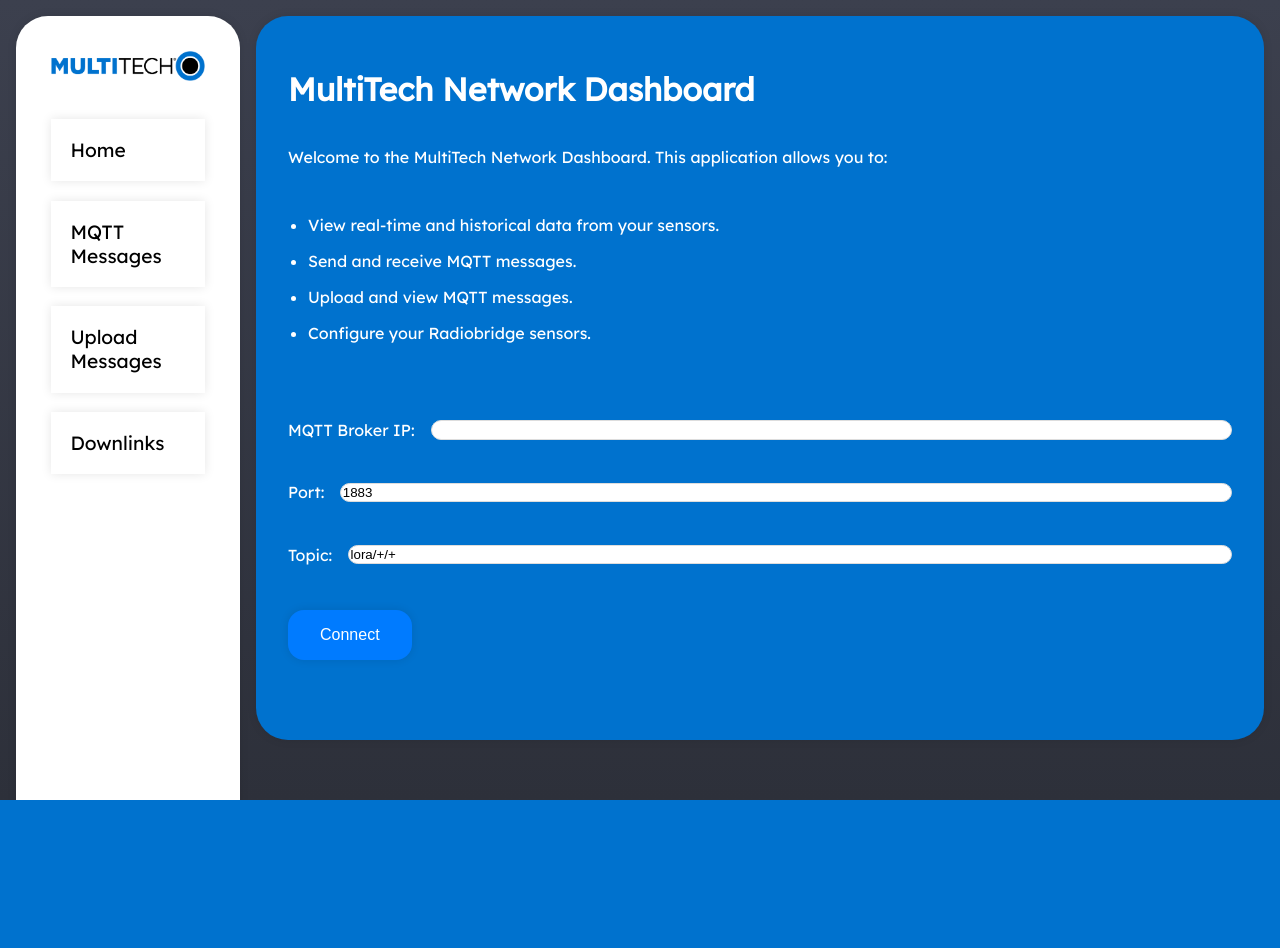
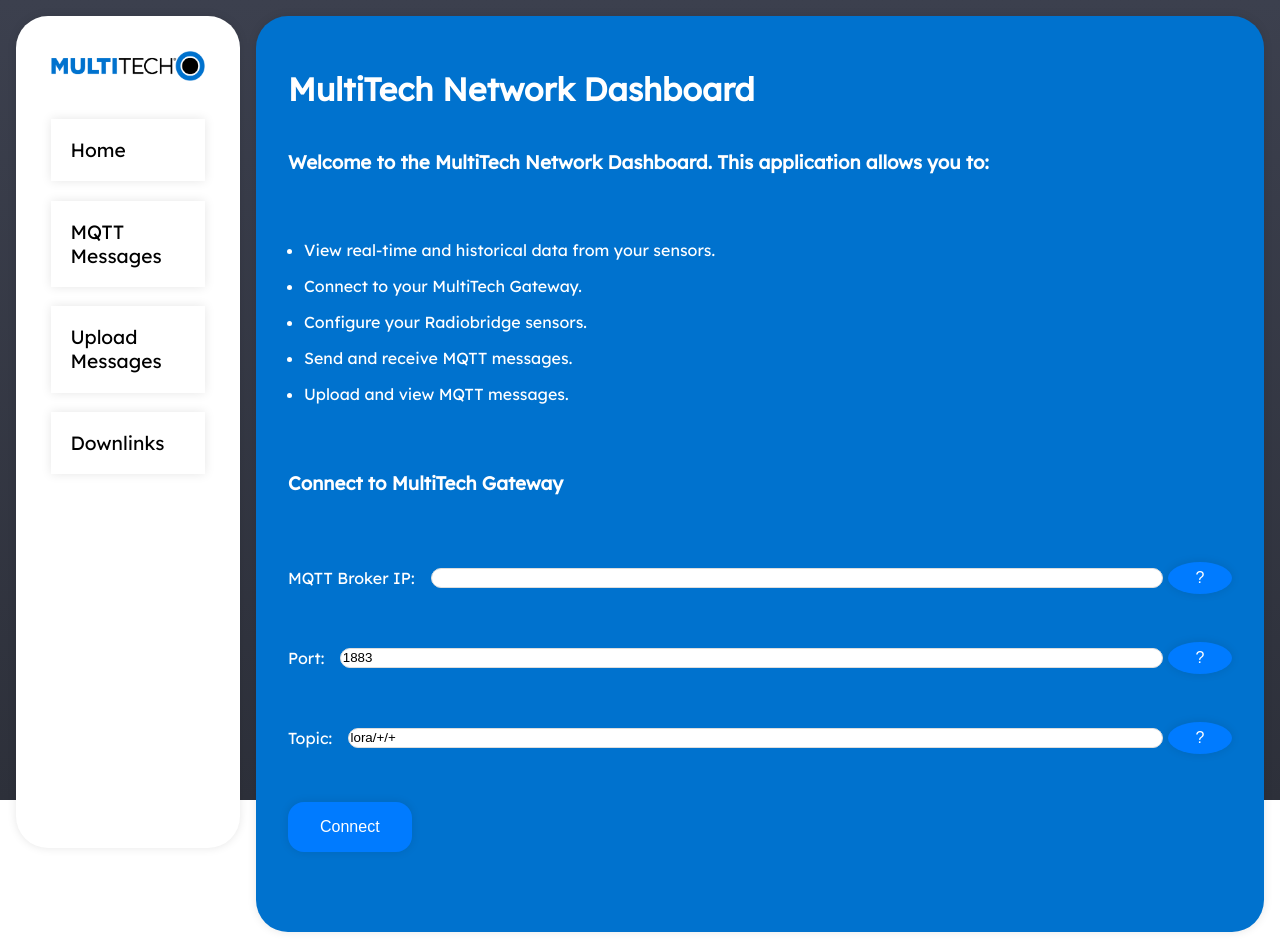
Before and after one commit to russminnie/network_dashboard, a Flask app: page / in a window 1280 px wide. Before the commit the page ends 800 px from the top, so only its background shows below. Run offline with Flask 3, Linux system fonts and the light colour scheme.

Commit message:
help for menus

```diff
--- a/static/css/index.css
+++ b/static/css/index.css
@@ -42,7 +42,7 @@
     z-index: 0;
 }
 
-h1, a, ul, li, label, p {
+h1, h3, a, ul, li, label, p {
     color: white;
 }
 
@@ -79,8 +79,8 @@
 }
 
 ul {
-    list-style-type: none;
-    padding: 0;
+    list-style-type: disc;
+    padding: 1em;"
 }
 
 li {
--- a/templates/connect_form.html
+++ b/templates/connect_form.html
@@ -1,15 +1,44 @@
+<script src="./static/js/connect_form.js"></script>
+<h3>Connect to MultiTech Gateway</h3>
 <form id="connectForm" onsubmit="connectToBroker(event)">
     <div class="form-group">
         <label for="broker">MQTT Broker IP:</label>
         <input type="text" id="broker" name="broker" required>
+        <button type="button" class="help-button" data-modal="ipHelp">?</button>
     </div>
     <div class="form-group">
         <label for="port">Port:</label>
         <input type="number" id="port" name="port" value="1883" required>
+        <button type="button" class="help-button" data-modal="portHelp">?</button>
     </div>
     <div class="form-group">
         <label for="topic">Topic:</label>
         <input type="text" id="topic" name="topic" value="lora/+/+" required>
+        <button type="button" class="help-button" data-modal="topicHelp">?</button>
     </div>
     <button type="submit">Connect</button>
 </form>
+<div id="ipHelp" class="modal">
+    <div class="modal-content">
+        <span class="close" onclick="closeHelpModal('ipHelp')">&times;</span>
+        <h2>Help - MQTT Broker IP:</h2>
+        <p class="modal_p">Enter the IP address used the access your MultiTech Gateway</p>
+        <p class="modal_p"><strong>Example:</strong> <em>192.168.2.1</em></p>
+    </div>
+</div>
+<div id="portHelp" class="modal">
+    <div class="modal-content">
+        <span class="close" onclick="closeHelpModal('portHelp')">&times;</span>
+        <h2>Help - Port</h2>
+        <p class="modal_p">Enter the port which your traffic to the MultiTech gateway will route through</p>
+        <p class="modal_p"><strong>Example:</strong> <em>1883</em></p>
+    </div>
+</div>
+<div id="topicHelp" class="modal">
+    <div class="modal-content">
+        <span class="close" onclick="closeHelpModal('topicHelp')">&times;</span>
+        <h2>Help - Topic</h2>
+        <p class="modal_p">A string which filters the messages for a connected client device</p>
+        <p class="modal_p"><strong>Example:</strong> <em>lora/+/+</em></p>
+    </div>
+</div>
--- a/templates/downlinks.html
+++ b/templates/downlinks.html
@@ -1,6 +1,6 @@
 {% extends "base.html" %}
 
-{% block title %}Downlink{% endblock %}
+{% block title %}Downlinks{% endblock %}
 
 {% block content %}
     <script src="{{ url_for('static', filename='js/downlinks.js') }}"></script>
--- a/templates/index.html
+++ b/templates/index.html
@@ -4,12 +4,13 @@
 
 {% block content %}
     <h1 class="outlined-text">MultiTech Network Dashboard</h1>
-    <p class="welcome-text">Welcome to the MultiTech Network Dashboard. This application allows you to:</p>
-    <ul class="welcome-text" style="list-style-type: disc; padding-left: 20px;">
+    <h3 class="welcome-text">Welcome to the MultiTech Network Dashboard. This application allows you to:</h3>
+    <ul class="welcome-text">
         <li>View real-time and historical data from your sensors.</li>
+        <li>Connect to your MultiTech Gateway.</li>
+        <li>Configure your Radiobridge sensors.</li>
         <li>Send and receive MQTT messages.</li>
         <li>Upload and view MQTT messages.</li>
-        <li>Configure your Radiobridge sensors.</li>
     </ul>
-    {%  include 'connect_form.html' %}
+    {% include 'connect_form.html' %}
 {% endblock %}
--- a/templates/mqtt_messages.html
+++ b/templates/mqtt_messages.html
@@ -4,7 +4,7 @@
 
 {% block content %}
     <script src="./static/js/mqtt_messages.js"></script>
-    <h1>MQTT Messages</h1>
+    <h1>Live MQTT Messages</h1>
     {% include 'connect_form.html' %}
     <div class="dump">
         <button type="button" id="dumpMessages" onclick="dumpMessagesToJSON()">Dump Messages to JSON</button>
--- a/templates/mqtt_table.html
+++ b/templates/mqtt_table.html
@@ -1,3 +1,4 @@
+<h3>MQTT message table</h3>
 <label for="filter">Filter:</label>
 <select id="filter" class="filter-dropdown" onchange="fetchMessages(this.value)">
     <option value="">All</option>
--- a/templates/upload_messages.html
+++ b/templates/upload_messages.html
@@ -1,6 +1,6 @@
 {% extends "base.html" %}
 
-{% block title %}Upload and View MQTT Messages{% endblock %}
+{% block title %}Upload MQTT Messages{% endblock %}
 
 {% block content %}
     <script src="./static/js/mqtt_messages.js"></script>
```
Also changed, not shown: static/js/connect_form.js (added, +40 -0 lines), static/js/downlinks.js (+3 -8 lines).
